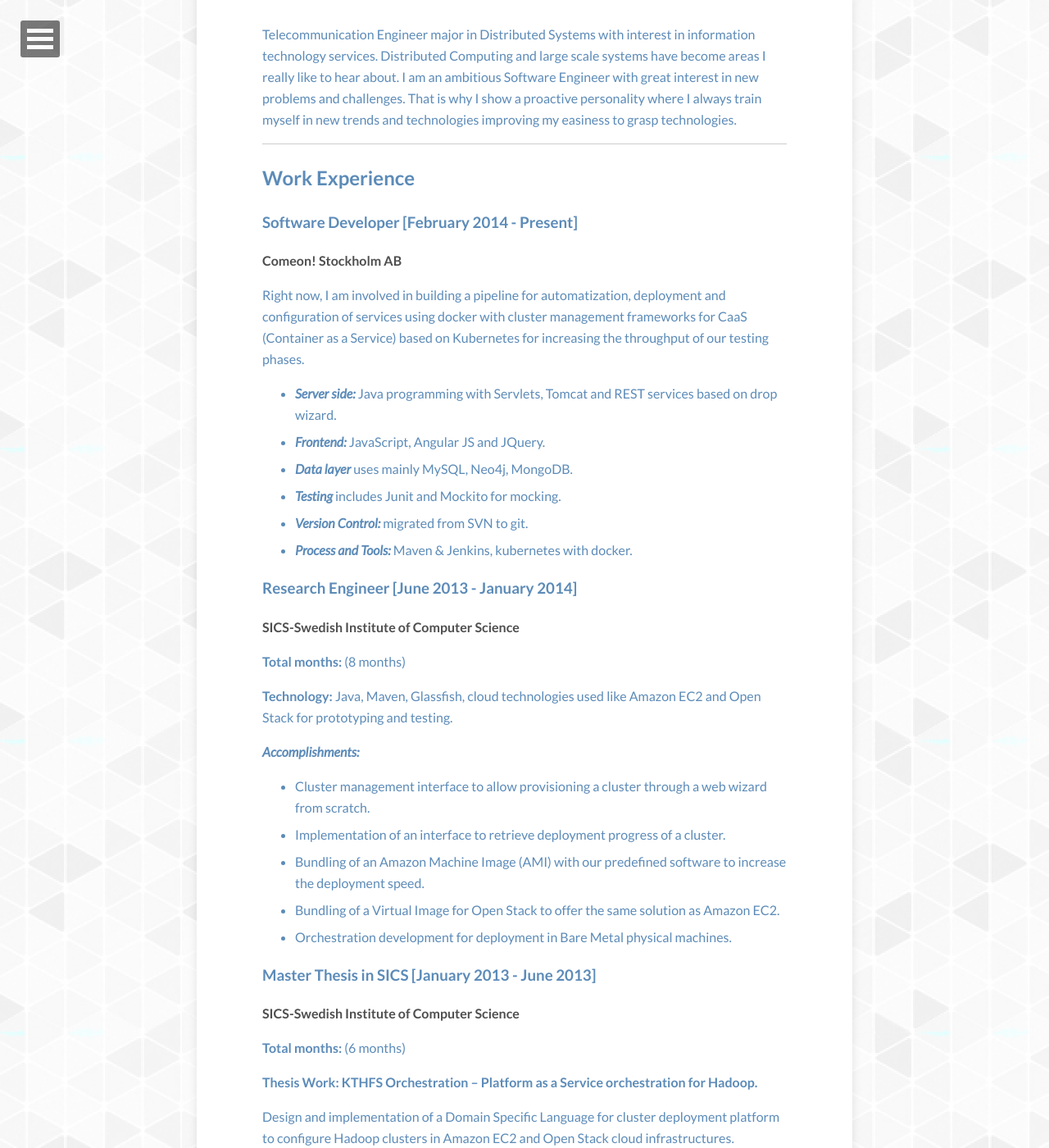
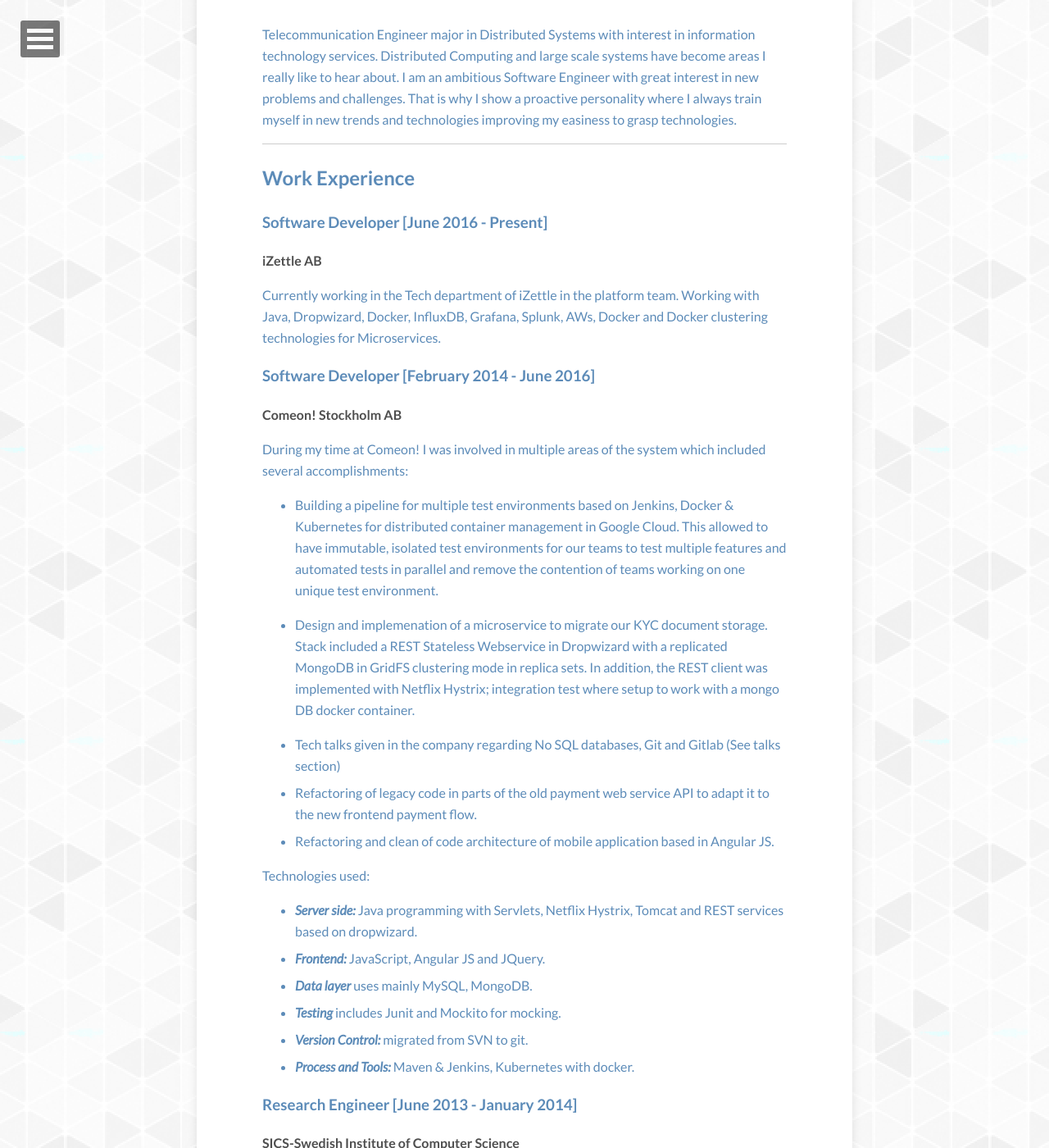
Before and after one commit to alorlea/alorlea.github.io, a Jekyll site: the page built from curriculum-vitae/index.md, in a window 1280 px wide and 1400 px high, scrolled down 550 px. Shown: the whole window at 82% size. Built offline with Jekyll 4.4.1, drawn with Linux system fonts in a browser that asks for light colours; nearby versions of some CDN libraries; some of the changed text lies outside the part shown.

Commit message:
updating CV

```diff
--- a/curriculum-vitae/index.md
+++ b/curriculum-vitae/index.md
@@ -21,20 +21,47 @@
 
 ## Work Experience
 
-### Software Developer                                                                        [February 2014 - Present]
+### Software Developer                                                                        [June 2016 - Present]
+
+**[iZettle AB](https://www.izettle.com/se)**
+
+Currently working in the Tech department of iZettle in the platform team.
+Working with Java, Dropwizard, Docker, InfluxDB, Grafana, Splunk, AWs,
+Docker and Docker clustering technologies for Microservices.
+
+### Software Developer                                                                        [February 2014 - June 2016]
 
 **[Comeon! Stockholm AB](http://www.comeon.com/)**
 
-Right now, I am involved in building a pipeline for automatization, deployment and configuration of services using
-docker with cluster management frameworks for CaaS (Container as a Service) based on Kubernetes for increasing the
-throughput of our testing phases.
+During my time at Comeon! I was involved in multiple areas of the system
+which included several accomplishments:
+- Building a pipeline for multiple test environments based on Jenkins, Docker
+& Kubernetes for distributed container management in Google Cloud.
+This allowed to have immutable, isolated test environments
+for our teams to test multiple features and automated tests in parallel
+and remove the contention of teams working on one unique test environment.
 
-- ***Server side:*** Java programming with Servlets, Tomcat and REST services based on drop wizard.
+- Design and implemenation of a microservice to migrate our KYC document storage.
+Stack included a REST Stateless Webservice in Dropwizard with a replicated
+MongoDB in GridFS clustering mode in replica sets.
+In addition, the REST client was implemented with Netflix Hystrix;
+integration test where setup to work with a mongo DB docker container.
+
+- Tech talks given in the company regarding No SQL databases, Git and Gitlab (See talks section)
+- Refactoring of legacy code in parts of the old payment web service API to adapt it
+to the new frontend payment flow.
+- Refactoring and clean of code architecture of mobile application based
+in Angular JS.
+
+Technologies used:
+
+- ***Server side:*** Java programming with Servlets, Netflix Hystrix,
+ Tomcat and REST services based on dropwizard.
 - ***Frontend:*** JavaScript, Angular JS and JQuery.
-- ***Data layer*** uses mainly MySQL, Neo4j, MongoDB.
+- ***Data layer*** uses mainly MySQL, MongoDB.
 - ***Testing*** includes Junit and Mockito for mocking.
 - ***Version Control:*** migrated from SVN to git.
-- ***Process and Tools:*** Maven & Jenkins, kubernetes with docker.
+- ***Process and Tools:*** Maven & Jenkins, Kubernetes with docker.
 
 ### Research Engineer                                                                       [June 2013 - January 2014]
 
```
Also changed, not shown: other parts of curriculum-vitae/index.md (+2 -2 lines).
